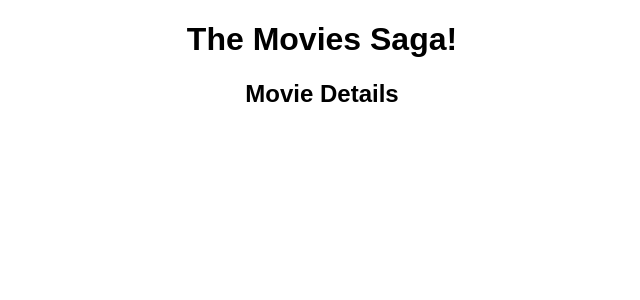
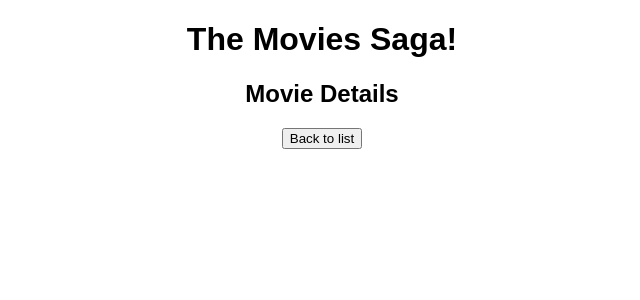
Before and after one commit to mtorres913/weekend-movie-sagas, a React (Create React App) app: page /#/details in a window 1280 px wide. Shown: the top 300 px of the page, without its empty margins (318-958 px from the left). Built offline with nearby package versions, Linux system fonts and the light colour scheme.

Commit message:
added toHome function and button to Details component

```diff
--- a/src/components/Details/Details.jsx
+++ b/src/components/Details/Details.jsx
@@ -1,10 +1,17 @@
-import { useDispatch, useSelector } from 'react-redux';
+import { useSelector } from 'react-redux';
+import { useHistory } from 'react-router-dom';
 
 function Details() {
     const genres = useSelector(store => store.genres);
+    const history = useHistory();
+
+    const toHome = () => {
+        history.push('/');
+    }
 
     return (
         <main key={genres.id}>
+
             <section>
                 <h1>Movie Details</h1>
 
@@ -18,6 +25,7 @@ function Details() {
                         </div>
                     )
                 })}
+                  <button OnClick={toHome}>Back to list</button>
             </section>
         </main>
 
```
